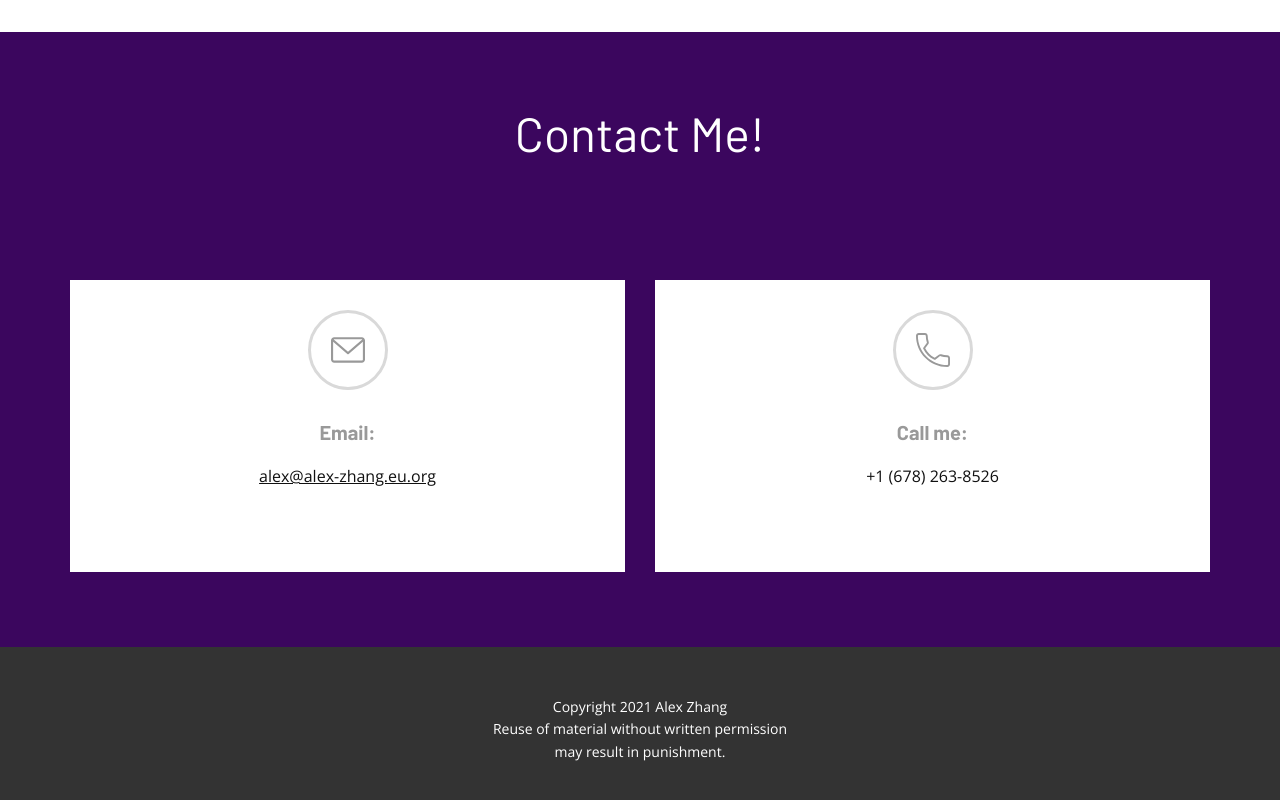
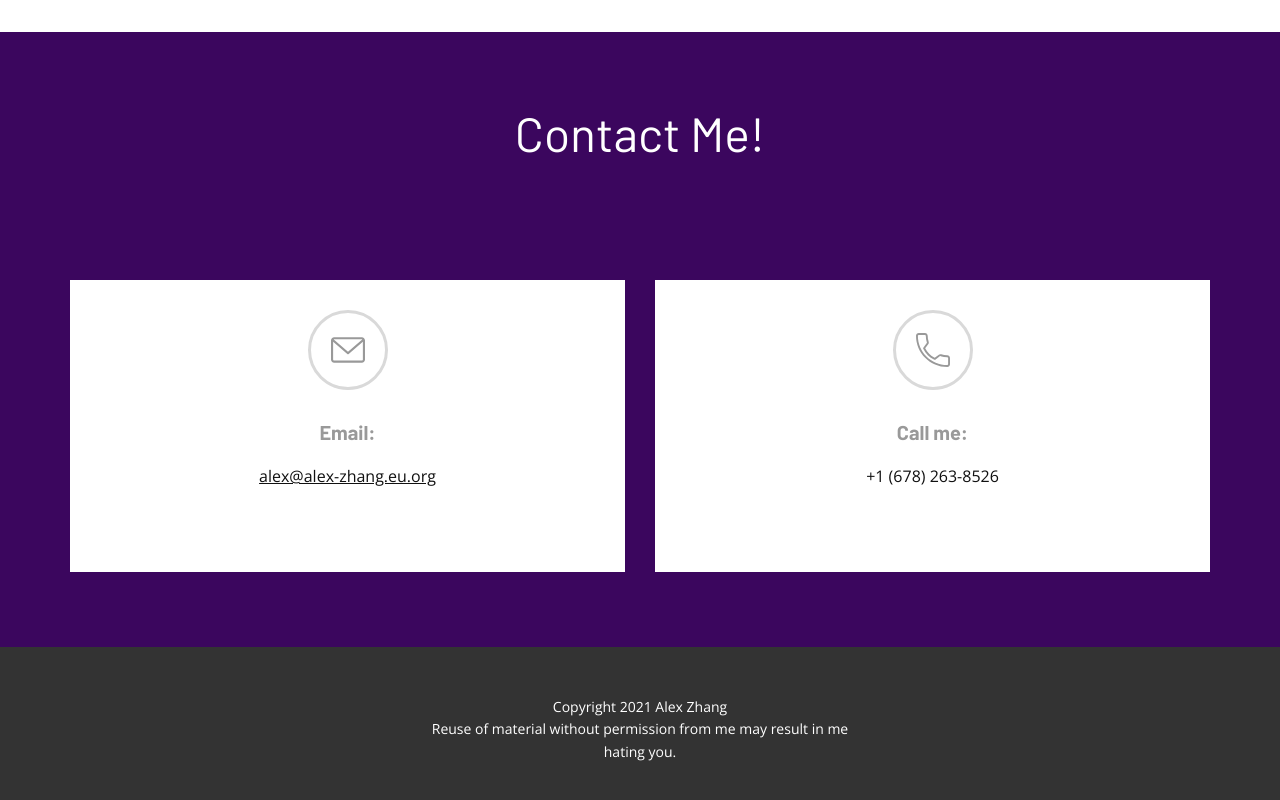
Before and after one commit to ToasterUsesGitHub/ToasterUsesGitHub.github.io, a plain HTML site: page index.html in a window 1280 px wide. Shown: the part 1392-2192 px from the top of the page. Drawn offline with nearby package versions, Linux system fonts and the light colour scheme.

Commit message:
Update index.html

```diff
--- a/index.html
+++ b/index.html
@@ -153,7 +153,7 @@
 <footer class="u-align-center u-clearfix u-footer u-grey-80 u-footer" id="sec-2692">
     <div class="u-clearfix u-sheet u-sheet-1">
         <p class="u-small-text u-text u-text-variant u-text-1">Copyright 2021 Alex Zhang<br>Reuse of material without
-            written permission<br>may result in punishment.
+            permission from me may result in me hating you.
         </p>
     </div>
 </footer>
```
